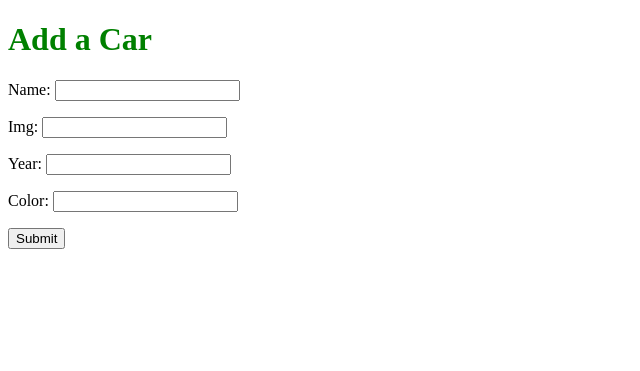
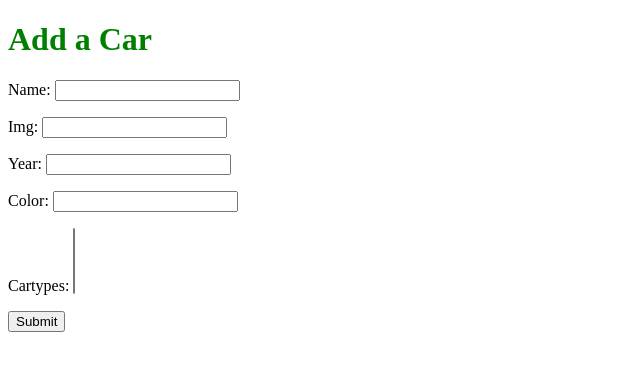
Before and after one commit to Hasanrizvi1993/Finch-Collector, a Django app: page /cars/new/ in a window 1280 px wide. Shown: the top 371 px of the page, without its empty margins (0-640 px from the left). Run offline with Django 4.2, Linux system fonts and the light colour scheme; data that the repository does not hold is empty.

Commit message:
added cartype and its merged with the car model

```diff
--- a/main_app/models.py
+++ b/main_app/models.py
@@ -18,6 +18,7 @@
     color = models.CharField(max_length=50)
     created_at = models.DateTimeField(auto_now_add=True)
     user = models.ForeignKey(User, on_delete=models.CASCADE)
+    cartypes = models.ManyToManyField(CarType)
 
     def __str__(self):
         return self.name
--- a/main_app/templates/cartype_show.html
+++ b/main_app/templates/cartype_show.html
@@ -6,6 +6,12 @@
 <div>
     <div>
         <p>Car Type: {{ cartype.type }}</p>
+        <p>Owned by:</p>
+        {% for car in cartype.car_set.all %}
+            <p>{{car.name}}</p>
+        {% empty %}
+            <p>Nobody Has This Type</p>
+        {% endfor %}
     </div>
     <div>
         <a href="{% url 'cartypes_update' cartype.id %}">Edit</a>
--- a/main_app/views.py
+++ b/main_app/views.py
@@ -54,7 +54,7 @@
 
 class Car_Create(CreateView):
     model = Car
-    fields = ['name', 'img', 'year', 'color']
+    fields = ['name', 'img', 'year', 'color', 'cartypes']
     template_name = "car_create.html"
     success_url = "/cars/"
 
@@ -74,7 +74,7 @@
 
 class CarUpdate(UpdateView):
     model = Car
-    fields = ['name', 'img', 'year', 'color']
+    fields = ['name', 'img', 'year', 'color', 'cartypes']
     template_name = "car_update.html"
 
     def get_success_url(self):
```
Also changed, not shown: main_app/templates/car_detail.html (+9 -1 lines), main_app/migrations/0004_car_cartypes.py (added).
